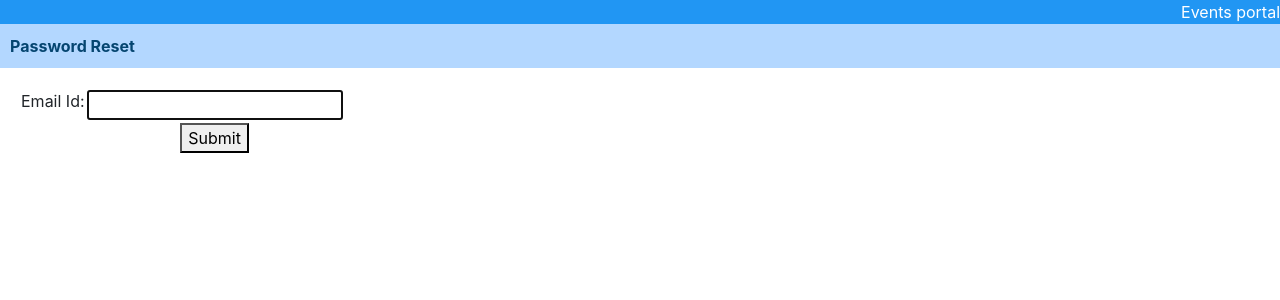
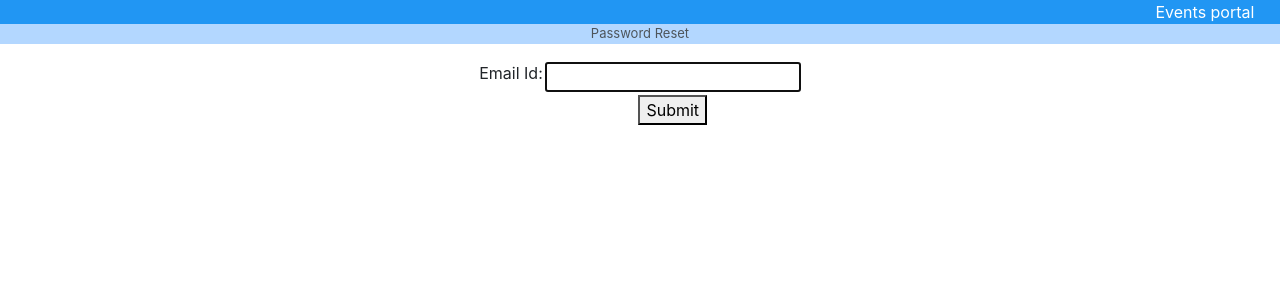
Before and after one commit to tksundar/ffl, a Django app: page /events/password_reset in a window 1280 px wide. Shown: the top 300 px of the page. Run offline with Django 3.2, Linux system fonts and the light colour scheme; some libraries are stand-ins or nearby versions.

Commit message:
redid layout

```diff
--- a/events/forms.py
+++ b/events/forms.py
@@ -28,7 +28,7 @@ class RegistrationForm(forms.Form):
 
 class FileUploadForm(forms.Form):
     event = forms.HiddenInput
-    file_url = forms.FileField(widget=forms.ClearableFileInput(attrs={'multiple': True}))
+    files = forms.FileField(widget=forms.ClearableFileInput(attrs={'multiple': True}))
 
 
 
--- a/events/templates/events/base.html
+++ b/events/templates/events/base.html
@@ -1,7 +1,7 @@
 <!DOCTYPE html>
 <html lang="en">
 <head>
-    <meta name="viewport" content="width=device-width, initial-scale=1, shrink-to-fit=yes">
+    <meta name="viewport" content="width=device-width, initial-scale=1, shrink-to-fit=No">
     {% load static %}
     <script type="application/javascript" src="{% static 'events/validations.js' %}"></script>
     <link rel="stylesheet" type="text/css" href="{% static 'events/simple.css' %}">
@@ -9,20 +9,20 @@
 
     <title>{% block title %}<!-- -->{% endblock %}</title>
 </head>
-<body>
+<body style="width: 100%;height: 100%">
 {% if not user  %}
 {#    <div class="banner-right" style="font-style: normal; font-size: medium">#}
-    <div style="font-style: normal; font-size: medium;background-color: #2196F3;color: white;text-align: right">
-
-       Events portal
+    <div style=" width: 100%;font-style: normal; font-size: medium;background-color: #2196F3;color: white; text-align: right">
+        <span style="margin-right: 2%">Events portal</span>
     </div>
 {% else %}
-    <div style="font-style: normal; font-size: medium;background-color: #2196F3;color: white;text-align: right">
-        Events portal<br>
-        <span style="text-align: right"><a href="{% url 'events:index'  %}"><img src="{% static 'events/home.png' %}"></a> </span>
-        <span style="color: white;font-size: small">&nbsp;
-                Hi &nbsp;{{ user.username }}!&nbsp;<a href="{% url 'events:logout' %}" style="color: white">logout</a>
-            </span>
+    <div style=" width: 100%;font-style: normal; font-size: medium;background-color: #2196F3;color: white; text-align: right">
+        <span style="margin-right: 2%">Events portal</span>
+        <br>
+        <span style="margin-right: 2%;font-size: small">
+            <a href="{% url 'events:index'  %}"><img src="{% static 'events/home.png' %}"></a>
+             Hi &nbsp;{{ user.username }}!&nbsp;<a href="{% url 'events:logout' %}" style="color: white">logout</a>
+        </span>
     </div>
 {% endif %}
 {% block sidebar %}<!-- insert default navigation text for every page -->{% endblock %}
--- a/events/templates/events/change_password.html
+++ b/events/templates/events/change_password.html
@@ -1,8 +1,8 @@
 {% extends 'events/base.html' %}
 {% block title %} Change Password {% endblock %}
 {% block content %}
-    <div class="center-form">
-        <form class="center-form" action="{% url 'events:change_password' %}" method="post">
+    <div style=" width:100%;text-align: center">
+        <form style="display: inline-block" action="{% url 'events:change_password' %}" method="post">
             {% csrf_token %}
             <table>
                 <tr>
--- a/events/templates/events/confirm.html
+++ b/events/templates/events/confirm.html
@@ -4,5 +4,7 @@
 {#    <div class="banner-right">#}
 {#        <h5>REC 76-80 events Portal</h5>#}
 {#    </div>#}
- Registration completed. You may now visit the homepage to register for events
+    <div style="width: 100%; text-align: center">
+ Registration completed. You may now visit the homepage(click the home icon) to register for events
+    </div>
 {% endblock %}
--- a/events/templates/events/deleted_regs.html
+++ b/events/templates/events/deleted_regs.html
@@ -2,6 +2,7 @@
 {% load static %}{% block title %}Registrations{% endblock %}
 {% block content %}
     <div  style="width: 100%;background-color: #b3d7ff;text-align: right;">
+    <span>
         <a href="{% url 'events:export_csv' 2 %}"><img src="{% static 'events/Excel-icon_25.png' %}" alt="export to excel"
         data-toggle="tooltip"
         title="export to excel"></a>
--- a/events/templates/events/detail.html
+++ b/events/templates/events/detail.html
@@ -1,12 +1,8 @@
 {% extends 'events/base.html' %}
 {% block title %} Event Registration{% endblock %}
 {% block content %}
-    {#    <div class="banner-right">#}
-    {#        <h5>REC 76-80 events Portal</h5>#}
-    {#        <div style="color: white;font-style: normal"> {{ username }} logged in</div>#}
-    {#    </div>#}
     {% if not message %}
-        <div style="background-color: #b3d7ff;width: 100%;text-align: center">
+        <div style=" width:100%;background-color: #b3d7ff;text-align: center">
             <span>Already registered!. Details are given below.</span>
             <span>
             <a href="{% url 'events:edit' registration.id %}">Edit</a>&nbsp;
--- a/events/templates/events/display_media.html
+++ b/events/templates/events/display_media.html
@@ -3,6 +3,7 @@
 {% load thumbnail %}
 {% block title %}Media-Thumbnail{% endblock %}
 {% block content %}
+    <div style="width: 100%">
     {% for id, im_url in files.items %}
         {% thumbnail im_url "200x200" crop="center" as im %}
             <a href="{% url 'events:show_media' id %}">
@@ -10,4 +11,5 @@
             </a></a>
         {% endthumbnail %}
     {% endfor %}
+    </div>
 {% endblock %}
--- a/events/templates/events/index.html
+++ b/events/templates/events/index.html
@@ -4,7 +4,7 @@
     <div style="background-color: #b3d7ff">
         <span style="text-align: left">Forthcoming events</span>
     </div>
-
+    {% if events %}
     <div style="text-align: center;">
 
         <table class="table-bordered" style="display: inline-flex;font-size: small">
@@ -23,7 +23,7 @@
                 <td>Cancellations</td>
              </tr>
             {% endif %}
-            {% if events %}
+
                 {% for event in events %}
                     <tr>
                         <td data-toggle="tooltip" title="click to register"><a
--- a/events/templates/events/login.html
+++ b/events/templates/events/login.html
@@ -5,7 +5,7 @@
         <p></p>
         <div style="width: 100%">
 
-            <span style="text-align: left">   Login </span>
+            <span style="text-align: left;margin-left: 2%">   Login </span>
         </div>
         <p style="color: dimgray">{{ err }}</p>
         <div style="text-align: center">
--- a/events/templates/events/password_reset.html
+++ b/events/templates/events/password_reset.html
@@ -2,10 +2,11 @@
 {% block title %} Password Reset {% endblock %}
 {% block content %}
     <div>
-        <div class="reverse-title"><b>Password Reset</b></div>
+        <div style="width: 100%;background-color: #b3d7ff;text-align: center;color:#4e555b;font-size: small">Password Reset</div>
+       <p></p>
         <b style="color: red">{{ err }}</b>
-        <div class="center-form">
-            <form class="center-form" action="{% url 'events:password_reset' %}" method="post">
+        <div style="text-align: center" >
+            <form style="display:inline-block;" action="{% url 'events:password_reset' %}" method="post">
                        {% csrf_token %}
                 <table>
                     <tr>
--- a/events/templates/events/registrations.html
+++ b/events/templates/events/registrations.html
@@ -7,7 +7,7 @@
                                                        alt="export to excel" data-toggle="tooltip"
         title="export to excel"></a>
     </div>
-    <div class="table-bordered" style="font-size: small;text-align: center">
+    <div class="table-bordered" style="width:100%;font-size: small;text-align: center">
         <table class="table-striped" style="display:inline-block;">
         <tr style="background-color: dimgray;color: white">
             <td>First Name</td>
--- a/events/templates/events/upload_success.html
+++ b/events/templates/events/upload_success.html
@@ -1,5 +1,7 @@
 {% extends 'events/base.html' %}
 {% block title %}Upload Confirmation{% endblock %}
 {% block content %}
+    <div style="width: 100%; background-color: #b3d7ff; text-align: center">
  Upload Successful!
+    </div>
 {% endblock %}
--- a/events/views.py
+++ b/events/views.py
@@ -406,7 +406,7 @@ def upload(request, event_id):
     if request.POST:
         form = FileUploadForm(request.POST, request.FILES)
         print(form)
-        files = request.FILES.getlist('file_url')
+        files = request.FILES.getlist('files')
         if form.is_valid():
             for f in files:
                 file: File_uploads = File_uploads()
--- a/ffl/settings.py
+++ b/ffl/settings.py
@@ -140,6 +140,7 @@ SESSION_ENGINE = 'django.contrib.sessions.backends.cache'
 MEDIA_URL = '/media/'
 MEDIA_ROOT = os.path.join(BASE_DIR, 'media')
 
+
 LOGGING = {
     'version': 1,
     'disable_existing_loggers': False,
@@ -160,7 +161,7 @@ LOGGING = {
             'level': 'INFO',
             'class': 'logging.FileHandler',
             'formatter': 'simple',
-            'filename': os.environ.get('LOG_FILE_PATH')
+            'filename': '/home/ubuntu/dev/ffl/log/debug.log'
 
         }
     },
```
Also changed, not shown: events/templates/events/delete_confirmation.html (+2 -6 lines), events/templates/events/edit_registration.html (+8 -8 lines), events/templates/events/reg_confirmation.html (+2 -6 lines), events/templates/events/registration.html (+10 -10 lines), events/templates/events/show_media.html (+0 -7 lines), events/templates/events/upload_media.html (+6 -4 lines).
